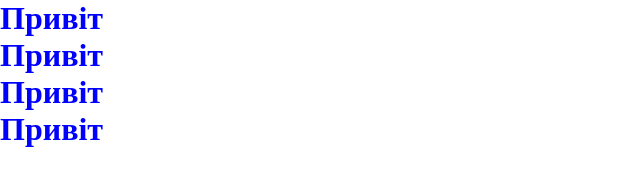
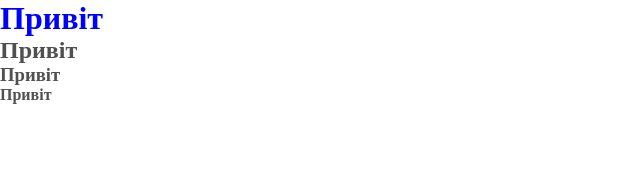
Before and after one commit to SerhiyGS/example2, a plain HTML site: page index.html in a window 1280 px wide. Shown: the whole page, without its empty margins (0-640 px from the left). Drawn offline with Linux system fonts and the light colour scheme.

Commit message:
00.41.05.02.23

```diff
--- a/index.html
+++ b/index.html
@@ -10,9 +10,9 @@
 </head>
 <body>
     <h1>Привіт</h1>
-    <h1>Привіт</h1>
-    <h1>Привіт</h1>
-    <h1>Привіт</h1>
+    <h2>Привіт</h2>
+    <h3>Привіт</h3>
+    <h4>Привіт</h4>
 
 </body>
 </html>
```
